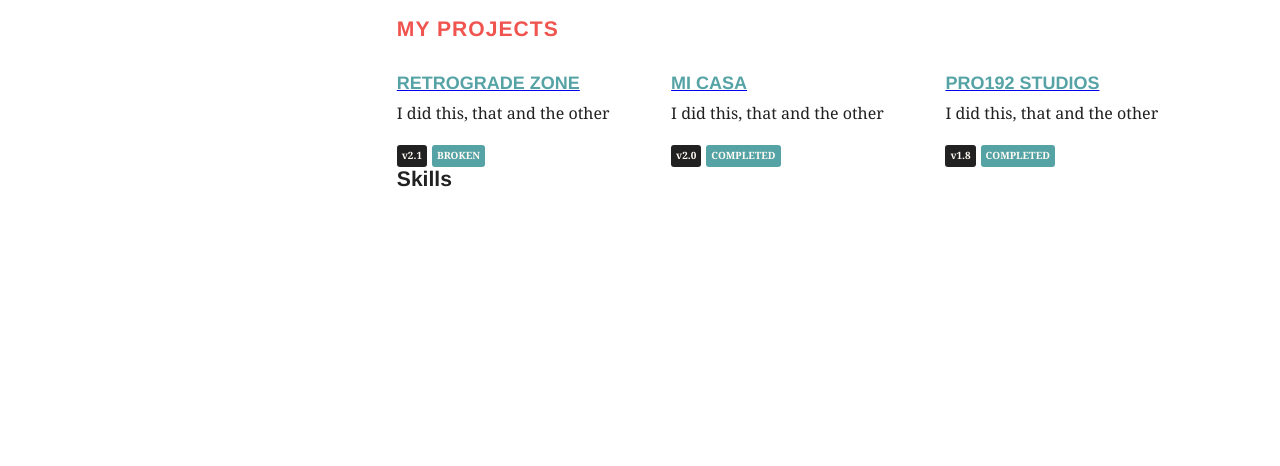
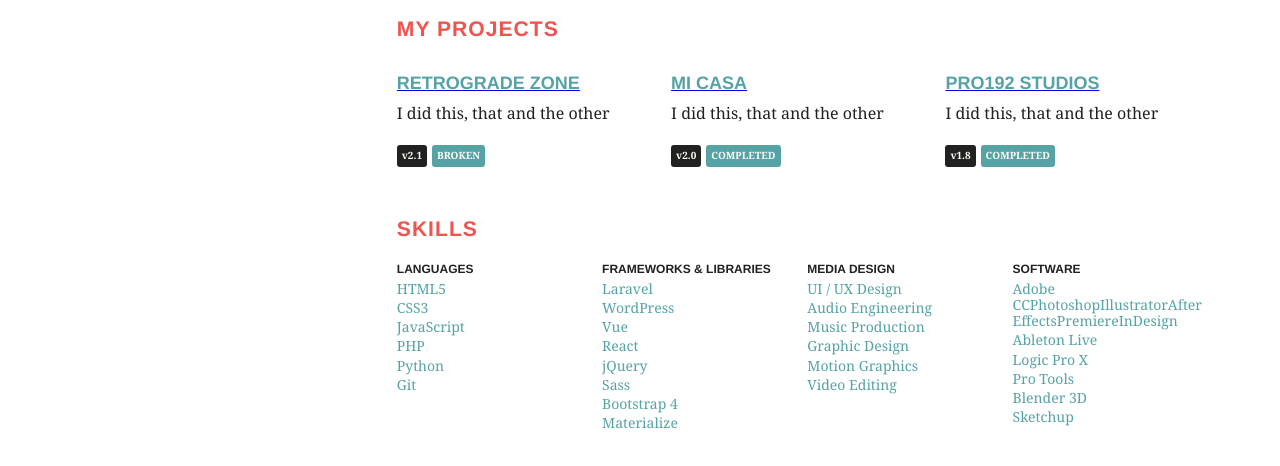
Before and after one commit to brytorres/portfolio, a Gatsby site: page / in a window 1280 px wide. Shown: the part 867-1333 px from the top of the page. Before the commit the page ends 1110 px from the top, so only its background shows below. Built offline with nearby package versions, Linux system fonts and the light colour scheme; Gatsby itself is replaced by a stand-in of ours.

Commit message:
Add skills sections

```diff
--- /dev/null
+++ b/src/components/SkillGroup.js
@@ -0,0 +1,28 @@
+import React, { Component } from 'react';
+
+import styles from '../styles/skills.module.scss';
+
+class SkillGroup extends Component {
+
+  render() {
+    console.log(this.props.skills);
+
+    return (
+      <div className={styles.skillsGroup}>
+
+        <h5>{this.props.title}</h5>
+
+        <ul className={styles.skillsList}>
+          { this.props.skills.map((skill, i) => {
+              {/* console.log(skill) */}
+              return <li key={i}>{skill}</li>
+            })
+          }
+        </ul>
+
+      </div>
+    );
+  }
+}
+
+export default SkillGroup;
--- a/src/components/SkillsSection.js
+++ b/src/components/SkillsSection.js
@@ -1,10 +1,84 @@
 import React, { Component } from 'react'
+import SkillGroup from '../components/SkillGroup'
+// import config from '../config/config';
+
+import styles from '../styles/skills.module.scss';
 
 class SkillsSection extends Component {
   render() {
+
+    const skills = [
+      [
+        'HTML5',
+        'CSS3',
+        'JavaScript',
+        'PHP',
+        'Python',
+        'Git'
+      ],
+      [
+        'Laravel',
+        'WordPress',
+        'Vue',
+        'React',
+        'jQuery',
+        'Sass',
+        'Bootstrap 4',
+        'Materialize'
+      ],
+      [
+        'UI / UX Design',
+        'Audio Engineering',
+        'Music Production',
+        'Graphic Design',
+        'Motion Graphics',
+        'Video Editing'
+      ],
+      [
+        [
+          'Adobe CC',
+          'Photoshop',
+          'Illustrator',
+          'After Effects',
+          'Premiere',
+          'InDesign',
+        ],
+        'Ableton Live',
+        'Logic Pro X',
+        'Pro Tools',
+        'Blender 3D',
+        'Sketchup'
+      ]
+    ];
+
     return (
-      <div className="skills-section">
+      <div className={styles.skills}>
+
         <h3>Skills</h3>
+
+        <div className={styles.skillsSection}>
+          <SkillGroup
+            title = 'Languages'
+            skills = {skills[0]}
+          />
+
+          <SkillGroup
+            title = 'Frameworks & Libraries'
+            skills = {skills[1]}
+          />
+
+          <SkillGroup
+            title = 'Media Design'
+            skills = {skills[2]}
+          />
+
+          <SkillGroup
+            title = 'Software'
+            skills = {skills[3]}
+          />
+        </div>
+
+
       </div>
     );
   }
--- a/src/pages/index.js
+++ b/src/pages/index.js
@@ -27,6 +27,7 @@ const IndexPage = () => (
     <ProjectsSection />
 
     <Skills />
+
   </Layout>
 )
 
--- /dev/null
+++ b/src/styles/skills.module.scss
@@ -0,0 +1,43 @@
+
+@import './variables';
+@import './mixins';
+
+.skills {
+
+  h3 {
+    color: $orange;
+    text-transform: uppercase;
+    letter-spacing: 1px;
+    margin-top: 50px
+  }
+
+  .skillsSection{
+    display: flex;
+    flex-wrap: wrap;
+    justify-content: space-between;
+    align-content: space-between;
+  }
+
+  .skillsGroup {
+    flex-direction: row;
+    width: calc(100% * (1/4) - 10px - 1px);
+
+    h5 {
+      margin: 0;
+      font-size: 12px;
+      text-transform: uppercase
+    }
+
+    ul {
+      list-style: none;
+      margin-left: 0px;
+      margin-top: 5px;
+
+      li {
+        font-size: 14px;
+        color: $sky;
+        margin-bottom: 3px;
+      }
+    }
+  }
+}
```
Also changed, not shown: src/components/Skill.js (deleted), src/styles/skills.scss (deleted).
